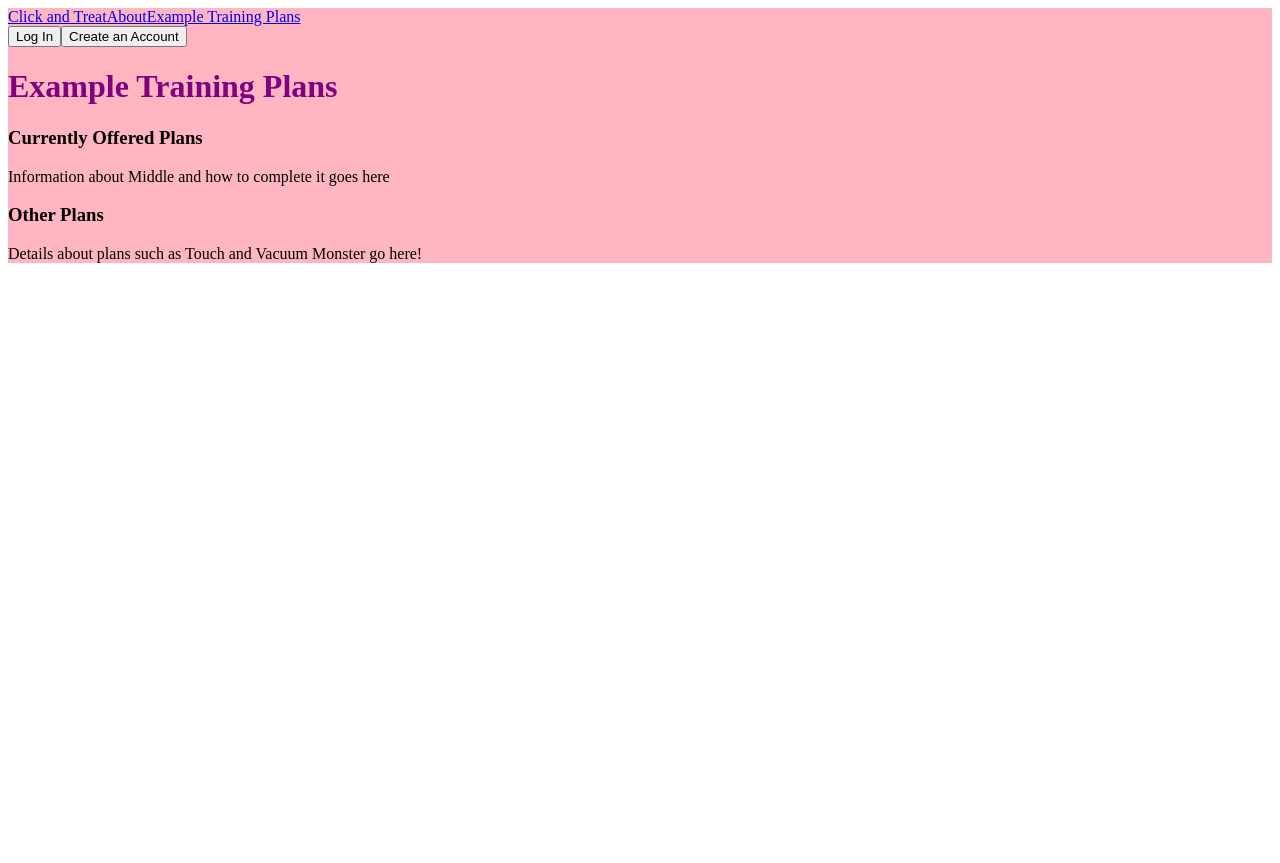
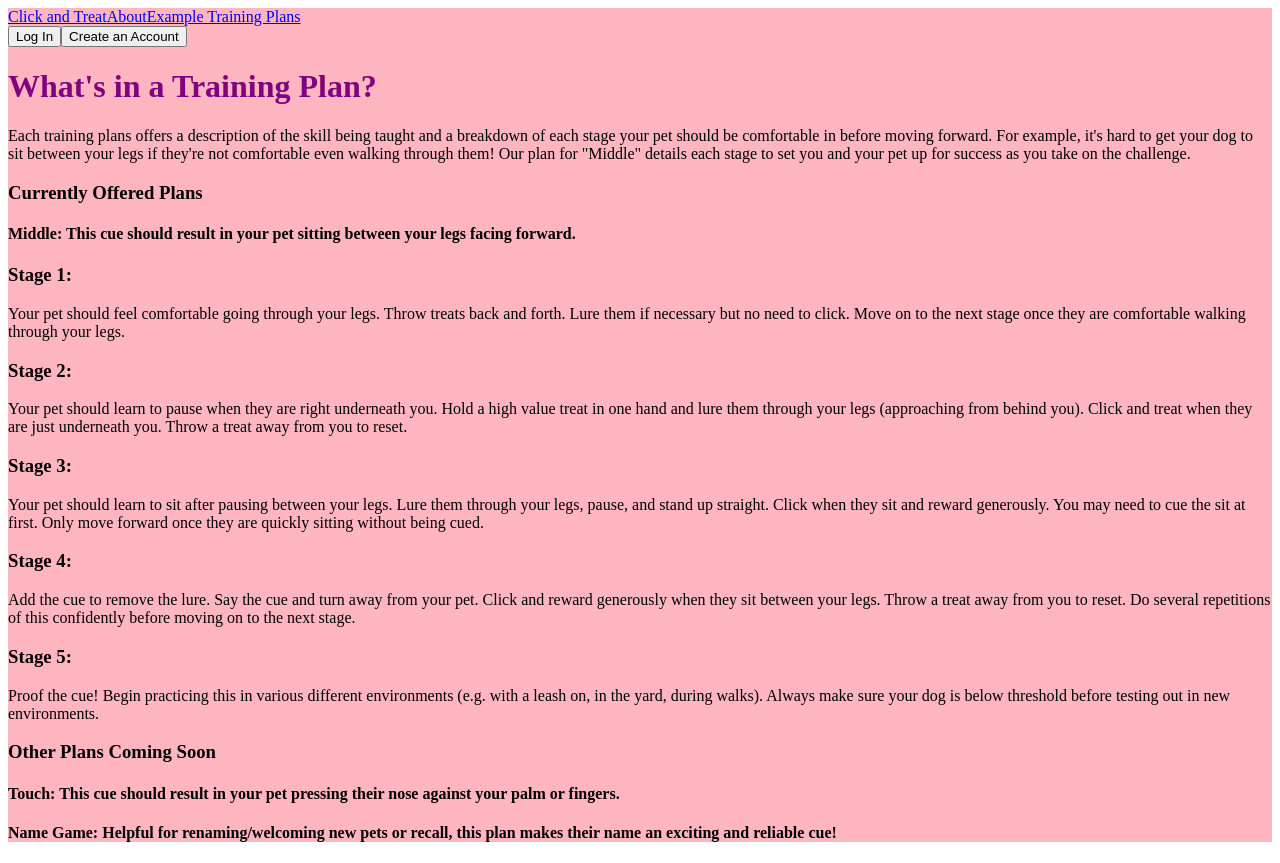
Before and after one commit to tati-guzman/click-and-treat, a React (Vite) app in the folder client/: page /examples in a window 1280 px wide. Before the commit the page ends 800 px from the top, so only its background shows below. Built offline with nearby package versions, Linux system fonts and the light colour scheme.

Commit message:
Adds content about training plans by listing out the stages in middle and outlining some upcoming plans

```diff
--- a/client/src/pages/Examples.jsx
+++ b/client/src/pages/Examples.jsx
@@ -4,16 +4,36 @@ import MainLayout from '../layout/MainLayout';
 
 const Examples = () => {
 
+    //Object holding the staging information from the database for Middle
+    const middleStages = {
+            "Stage 1": "Your pet should feel comfortable going through your legs. Throw treats back and forth. Lure them if necessary but no need to click. Move on to the next stage once they are comfortable walking through your legs.",
+            "Stage 2": "Your pet should learn to pause when they are right underneath you. Hold a high value treat in one hand and lure them through your legs (approaching from behind you). Click and treat when they are just underneath you. Throw a treat away from you to reset.",
+            "Stage 3": "Your pet should learn to sit after pausing between your legs. Lure them through your legs, pause, and stand up straight. Click when they sit and reward generously. You may need to cue the sit at first. Only move forward once they are quickly sitting without being cued.",
+            "Stage 4": "Add the cue to remove the lure. Say the cue and turn away from your pet. Click and reward generously when they sit between your legs. Throw a treat away from you to reset. Do several repetitions of this confidently before moving on to the next stage.",
+            "Stage 5": "Proof the cue! Begin practicing this in various different environments (e.g. with a leash on, in the yard, during walks). Always make sure your dog is below threshold before testing out in new environments."
+        };
+    //Convert object into array to map through for display
+    const middleStagesArray = Object.entries(middleStages);
+
     return (
         <MainLayout>
             <div>
-                <h1>Example Training Plans</h1>
+                <h1>What's in a Training Plan?</h1>
+                <p>Each training plans offers a description of the skill being taught and a breakdown of each stage your pet should be comfortable in before moving forward. For example, it's hard to get your dog to sit between your legs if they're not comfortable even walking through them! Our plan for "Middle" details each stage to set you and your pet up for success as you take on the challenge.</p>
 
                 <h3>Currently Offered Plans</h3>
-                <p>Information about Middle and how to complete it goes here</p>
+                <h4>Middle: This cue should result in your pet sitting between your legs facing forward.</h4>
 
-                <h3>Other Plans</h3>
-                <p>Details about plans such as Touch and Vacuum Monster go here!</p>
+                {middleStagesArray.map((stage, index) => (
+                    <div key={index}>
+                        <h3>{stage[0]}:</h3>
+                        <p>{stage[1]}</p>
+                    </div>
+                ))}
+
+                <h3>Other Plans Coming Soon</h3>
+                <h4>Touch: This cue should result in your pet pressing their nose against your palm or fingers.</h4>
+                <h4>Name Game: Helpful for renaming/welcoming new pets or recall, this plan makes their name an exciting and reliable cue!</h4>
             </div>
         </MainLayout>
     )
```
